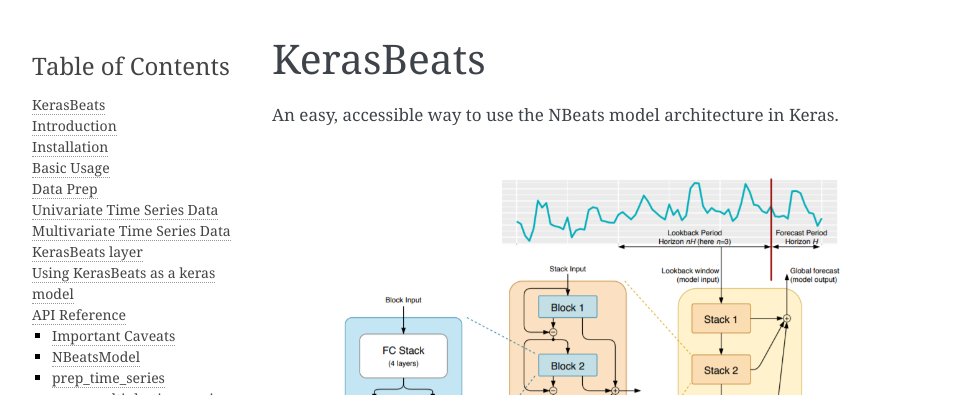
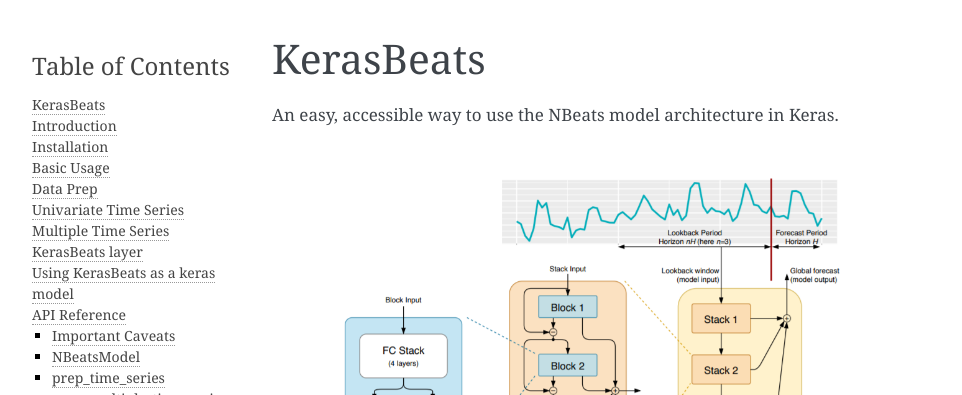
Before and after one commit to JonathanBechtel/KerasBeats, a Sphinx documentation site: the page built from docs/index.rst, in a window 1280 px wide and 900 px high. Shown: the top 395 px of the window, without its empty margins (148-1110 px from the left). Built offline with Sphinx 7.4.7, drawn with Linux system fonts in a browser that asks for light colours; some of the changed text lies outside the part shown.

Commit message:
Update index.rst

```diff
--- a/docs/index.rst
+++ b/docs/index.rst
@@ -63,8 +63,8 @@
 
 Most time series data typically comes in column format, so a little data prep is usually needed before you can feed it into :code:`kerasbeats`. You can easily do this yourself, but there are some built in functions in the :code:`kerasbeats` package to make this a little easier.
 
-Univariate Time Series Data
----------------------------
+Univariate Time Series
+----------------------
 
 If you have a single time series, you can use the :code:`prep_time_series` function to get your data in the appropriate format.  It works like this:
 
@@ -104,8 +104,8 @@
  - **horizon:** how far out into the future you want to predict.  A horizon value of 1 means you are predicting one step ahead. A value of two means you are predicting two steps ahead, and so on
  - **lookback:** what multiple of the `horizon` you want to use for training data.  So if `horizon` is 1 and `lookback` is 5, your training window will be the previous 5 values.  If `horizon` is 2 and `lookback` is 5, then your training window will be the previous 10 values.
 
-Multivariate Time Series Data
------------------------------
+Multiple Time Series
+--------------------
 
 You could conceivably use `kerasbeats` to learn a combination of time series jointly, assuming they shared common patterns between them.
 
```
